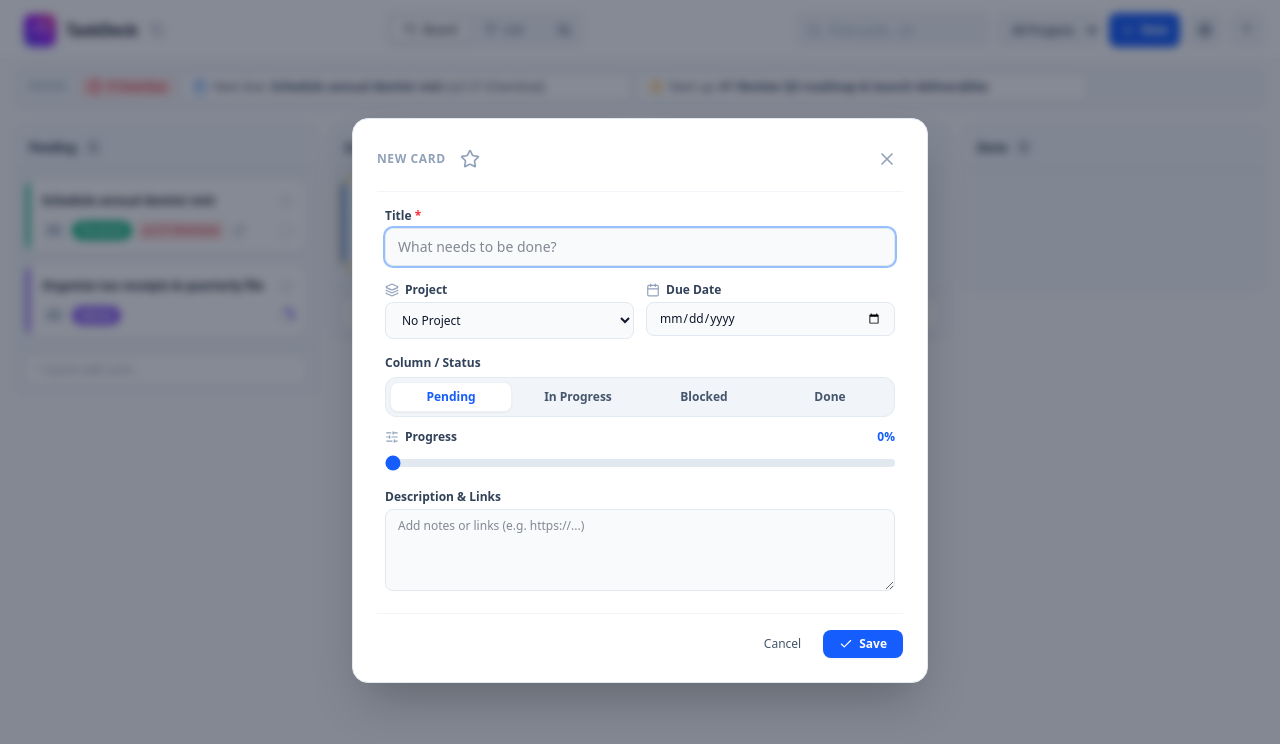
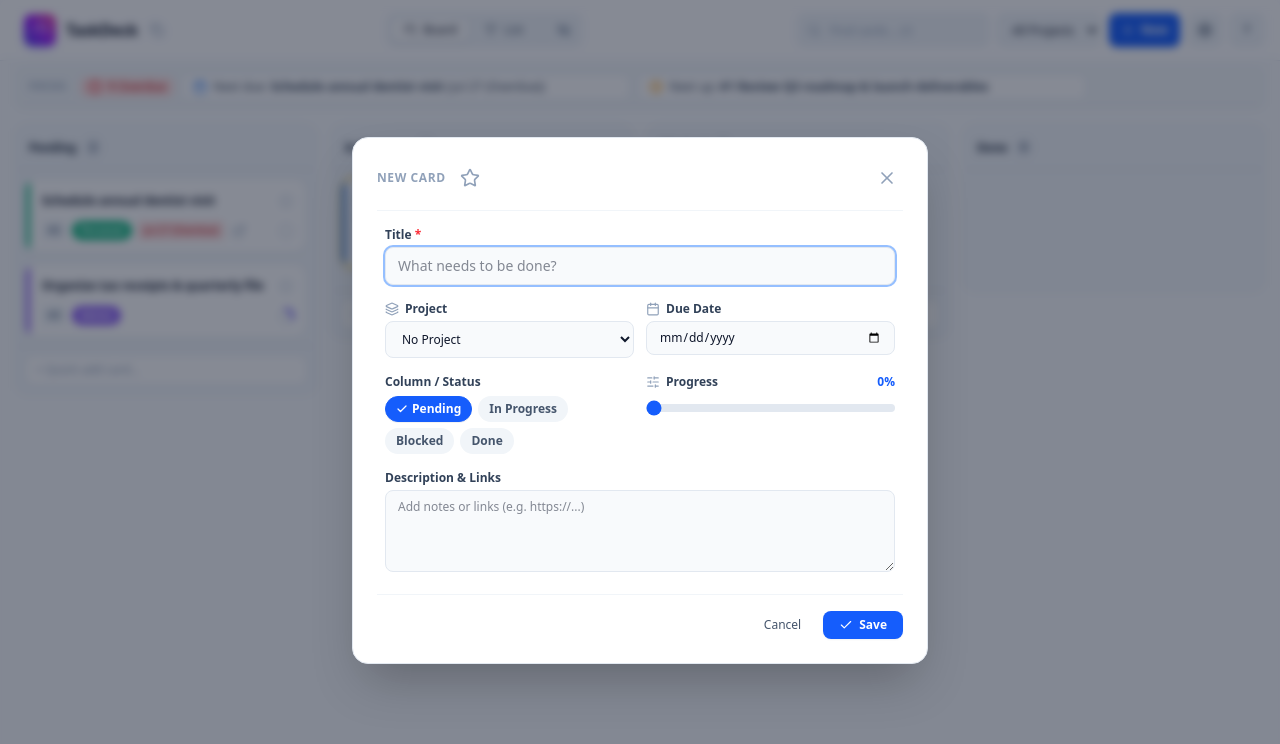
Before and after one commit to historyofmotion/TaskDeck, a React (Vite) app: page / in a window 1280 px wide. Both pictures are taken after a click on the button "New". Shown: the top 744 px of the page. Built offline with nearby package versions, Linux system fonts and the light colour scheme.

Commit message:
Refactor column status selector to compact pill-style buttons with selected checkmark

```diff
--- a/src/components/CardModal.tsx
+++ b/src/components/CardModal.tsx
@@ -197,7 +197,7 @@ export const CardModal: React.FC<CardModalProps> = ({
           </div>
 
           {/* Status Column & Progress Slider */}
-          <div className="space-y-3">
+          <div className="grid grid-cols-1 sm:grid-cols-2 gap-3">
             {/* Status Column */}
             <div>
               <label className="block text-xs font-semibold text-slate-700 dark:text-slate-300 mb-1.5">
@@ -207,7 +207,7 @@ export const CardModal: React.FC<CardModalProps> = ({
                 <div
                   role="radiogroup"
                   aria-label="Column / Status"
-                  className="flex flex-wrap gap-1.5 p-1 bg-slate-100 dark:bg-slate-800/80 rounded-xl border border-slate-200/80 dark:border-slate-700/60"
+                  className="flex flex-wrap gap-1.5 items-center"
                 >
                   {columns.map((c) => {
                     const isSelected = columnId === c.id;
@@ -218,13 +218,14 @@ export const CardModal: React.FC<CardModalProps> = ({
                         role="radio"
                         aria-checked={isSelected}
                         onClick={() => setColumnId(c.id)}
-                        className={`flex-1 min-w-[80px] px-3 py-1.5 rounded-lg text-xs font-semibold transition-all text-center focus:outline-none focus:ring-2 focus:ring-blue-500/50 ${
+                        className={`inline-flex items-center gap-1 px-2.5 py-1 rounded-full text-xs font-semibold transition-all cursor-pointer border focus:outline-none focus:ring-2 focus:ring-blue-500/50 ${
                           isSelected
-                            ? 'bg-white dark:bg-slate-900 text-blue-600 dark:text-blue-400 shadow-xs border border-slate-200/60 dark:border-slate-700/60'
-                            : 'text-slate-600 dark:text-slate-400 hover:text-slate-900 dark:hover:text-slate-200 hover:bg-white/50 dark:hover:bg-slate-700/50'
+                            ? 'bg-blue-600 text-white border-blue-600 shadow-2xs'
+                            : 'bg-slate-100 dark:bg-slate-800 text-slate-600 dark:text-slate-400 border-transparent hover:bg-slate-200 dark:hover:bg-slate-700 hover:text-slate-900 dark:hover:text-slate-100'
                         }`}
                       >
-                        {c.name}
+                        {isSelected && <Check className="w-3 h-3 stroke-[2.5]" />}
+                        <span>{c.name}</span>
                       </button>
                     );
                   })}
```
Also changed, not shown: TaskDeck.html (+23 -23 lines).
